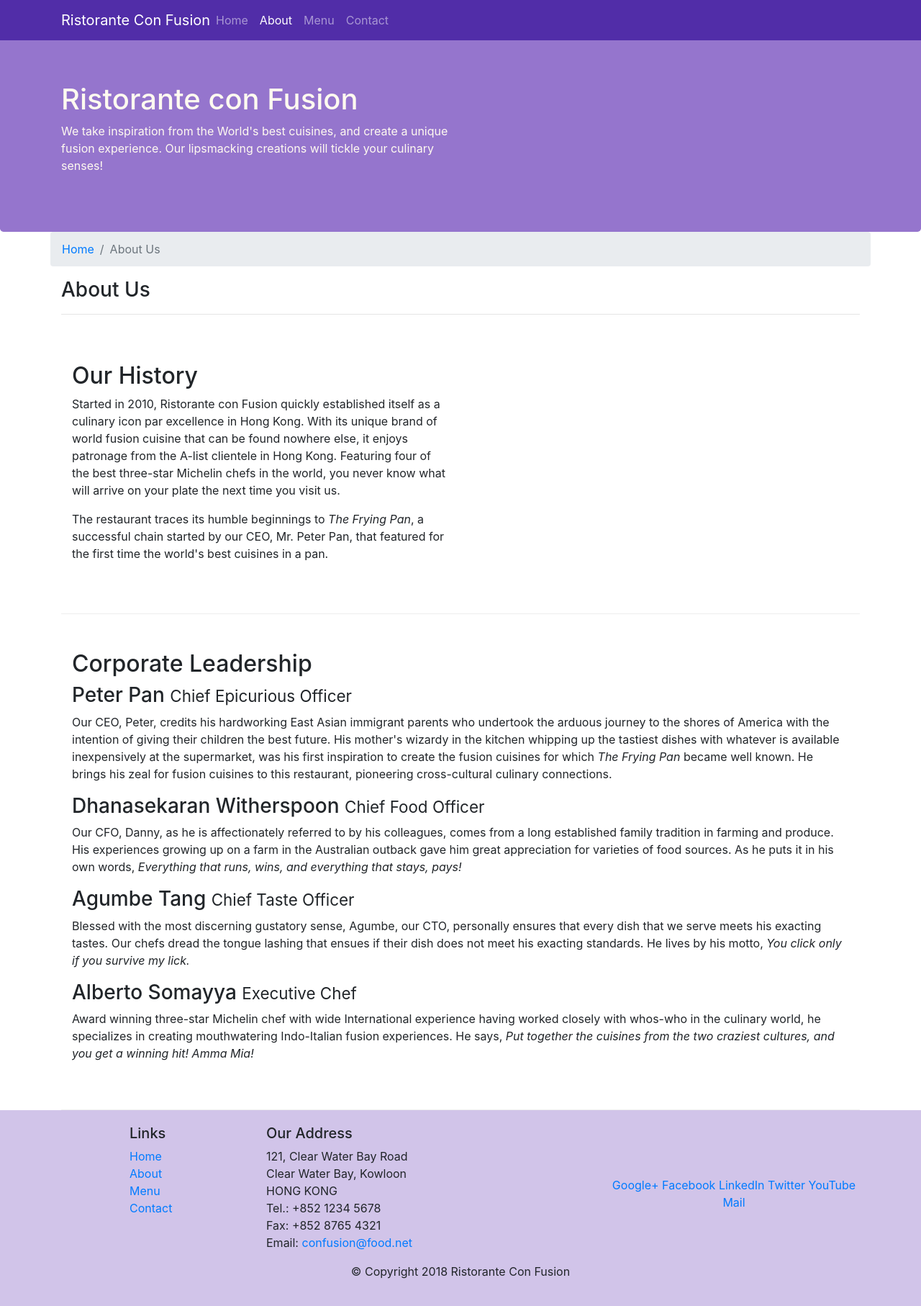
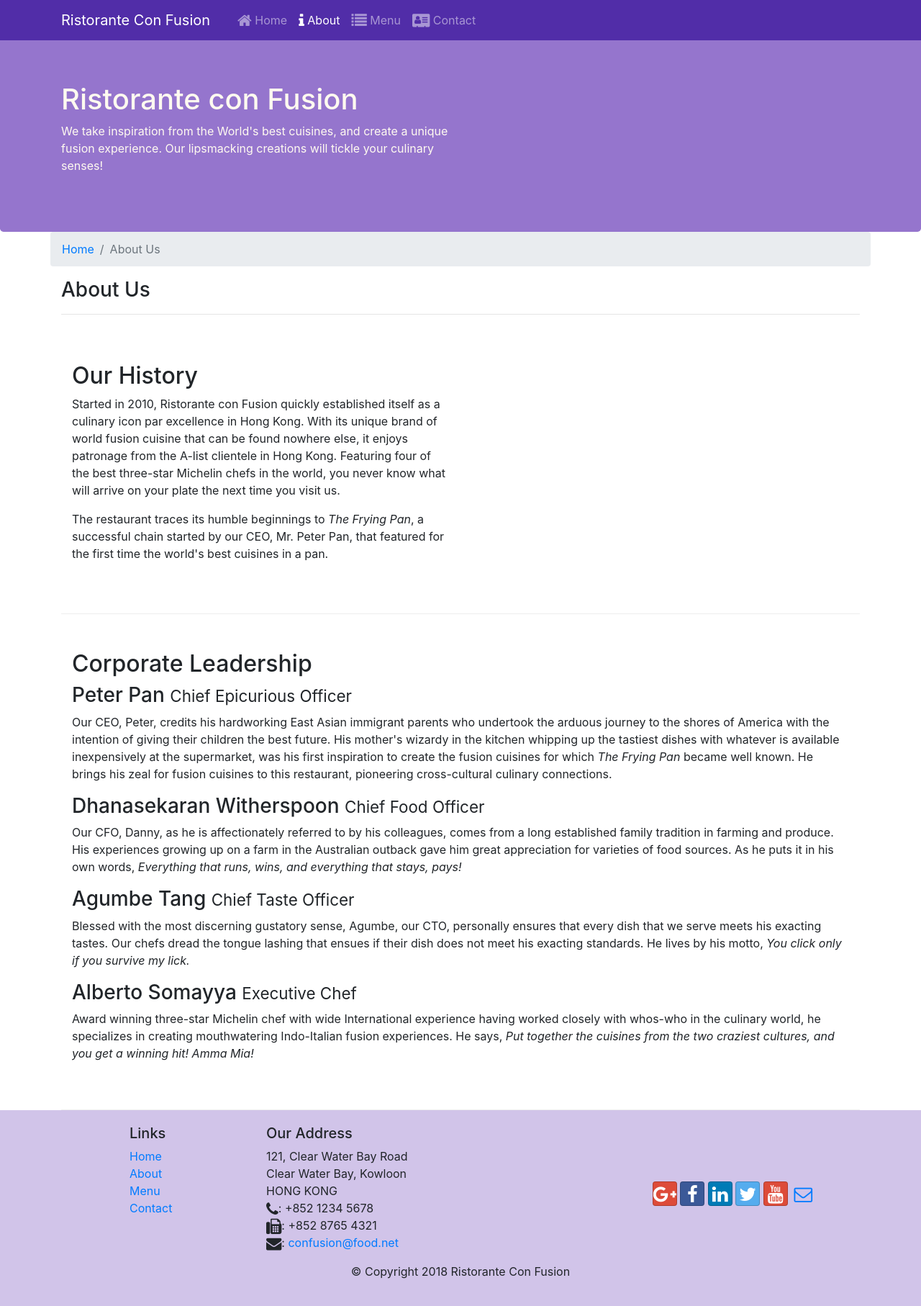
Before and after one commit to talesmilan/Site-de-Restaurante-Bootstrap, a website: page aboutus.html in a window 1280 px wide. Shown: the whole page at 72% size. Drawn offline with nearby package versions, Linux system fonts and the light colour scheme.

Commit message:
Fontes de ícones

```diff
--- a/aboutus.html
+++ b/aboutus.html
@@ -9,6 +9,8 @@
 
     <!-- Bootstrap CSS -->
     <link rel="stylesheet" href="node_modules/bootstrap/dist/css/bootstrap.min.css">
+    <link rel="stylesheet" href="node_modules/font-awesome/css/font-awesome.min.css">
+    <link rel="stylesheet" href="node_modules/bootstrap-social/bootstrap-social.css">
     <link rel="stylesheet" href="css/styles.css">
     <title>Ristorante Con Fusion: About Us</title>
 
@@ -22,11 +24,11 @@
             </button>
             <a class="navbar-brand mr-auto" href="/index.html">Ristorante Con Fusion</a>
             <div class="collapse navbar-collapse" id="Navbar">
-                <ul class="navbar-nav mr-auto">
-                    <li class="nav-item"><a class="nav-link" href="/index.html">Home</a></li>
-                    <li class="nav-item active"><a class="nav-link" href="#">About</a></li>
-                    <li class="nav-item"><a class="nav-link" href="#">Menu</a></li>
-                    <li class="nav-item"><a class="nav-link" href="#">Contact</a></li>
+                <ul class="navbar-nav mr-auto marcador">
+                    <li class="nav-item"><a class="nav-link" href="/index.html"><span class="fa fa-home fa-lg"></span> Home</a></li>
+                    <li class="nav-item active"><a class="nav-link" href="#"><span class="fa fa-info fa-lg"></span> About</a></li>
+                    <li class="nav-item"><a class="nav-link" href="#"><span class="fa fa-list fa-lg"></span> Menu</a></li>
+                    <li class="nav-item"><a class="nav-link" href="#"><span class="fa fa-address-card fa-lg"></span> Contact</a></li>
                 </ul>
             </div>
         </div>
@@ -101,19 +103,19 @@
 		              121, Clear Water Bay Road<br>
 		              Clear Water Bay, Kowloon<br>
 		              HONG KONG<br>
-		              Tel.: +852 1234 5678<br>
-		              Fax: +852 8765 4321<br>
-		              Email: <a href="mailto:confusion@food.net">confusion@food.net</a>
+		              <i class="fa fa-phone fa-lg"></i>: +852 1234 5678<br>
+		              <i class="fa fa-fax fa-lg"></i>: +852 8765 4321<br>
+		              <i class="fa fa-envelope fa-lg"></i>: <a href="mailto:confusion@food.net">confusion@food.net</a>
 		           </address>
                 </div>
                 <div class="col-12 col-sm-4 align-self-center">
                     <div class="text-center">
-                        <a href="http://google.com/+">Google+</a>
-                        <a href="http://www.facebook.com/profile.php?id=">Facebook</a>
-                        <a href="http://www.linkedin.com/in/">LinkedIn</a>
-                        <a href="http://twitter.com/">Twitter</a>
-                        <a href="http://youtube.com/">YouTube</a>
-                        <a href="mailto:">Mail</a>
+                        <a class="btn btn-social-icon btn-google" href="http://google.com/+"><i class="fa fa-google-plus fa-lg"></i></a>
+                        <a class="btn btn-social-icon btn-facebook" href="http://www.facebook.com/profile.php?id="><i class="fa fa-facebook fa-lg"></i></a>
+                        <a class="btn btn-social-icon btn-linkedin" href="http://www.linkedin.com/in/"><i class="fa fa-linkedin fa-lg"></i></a>
+                        <a class="btn btn-social-icon btn-twitter" href="http://twitter.com/"><i class="fa fa-twitter fa-lg"></i></a>
+                        <a class="btn btn-social-icon btn-google" href="http://youtube.com/"><i class="fa fa-youtube fa-lg"></i></a>
+                        <a class="btn btn-social-icon" href="mailto:"><i class="fa fa-envelope-o fa-lg"></i></a>
                     </div>
                 </div>
            </div>
--- a/css/styles.css
+++ b/css/styles.css
@@ -37,3 +37,7 @@ body {
 .navbar-dark {
     background-color: #512DA8;
 }
+
+.marcador {
+    margin-left: 30px;
+}
--- a/package.json
+++ b/package.json
@@ -15,6 +15,8 @@
   },
   "dependencies": {
     "bootstrap": "^4.0.0",
+    "bootstrap-social": "^5.1.1",
+    "font-awesome": "^4.7.0",
     "jquery": "^3.3.1",
     "popper.js": "^1.12.9"
   }
```
Also changed, not shown: index.html (+16 -14 lines), 1 other file.
